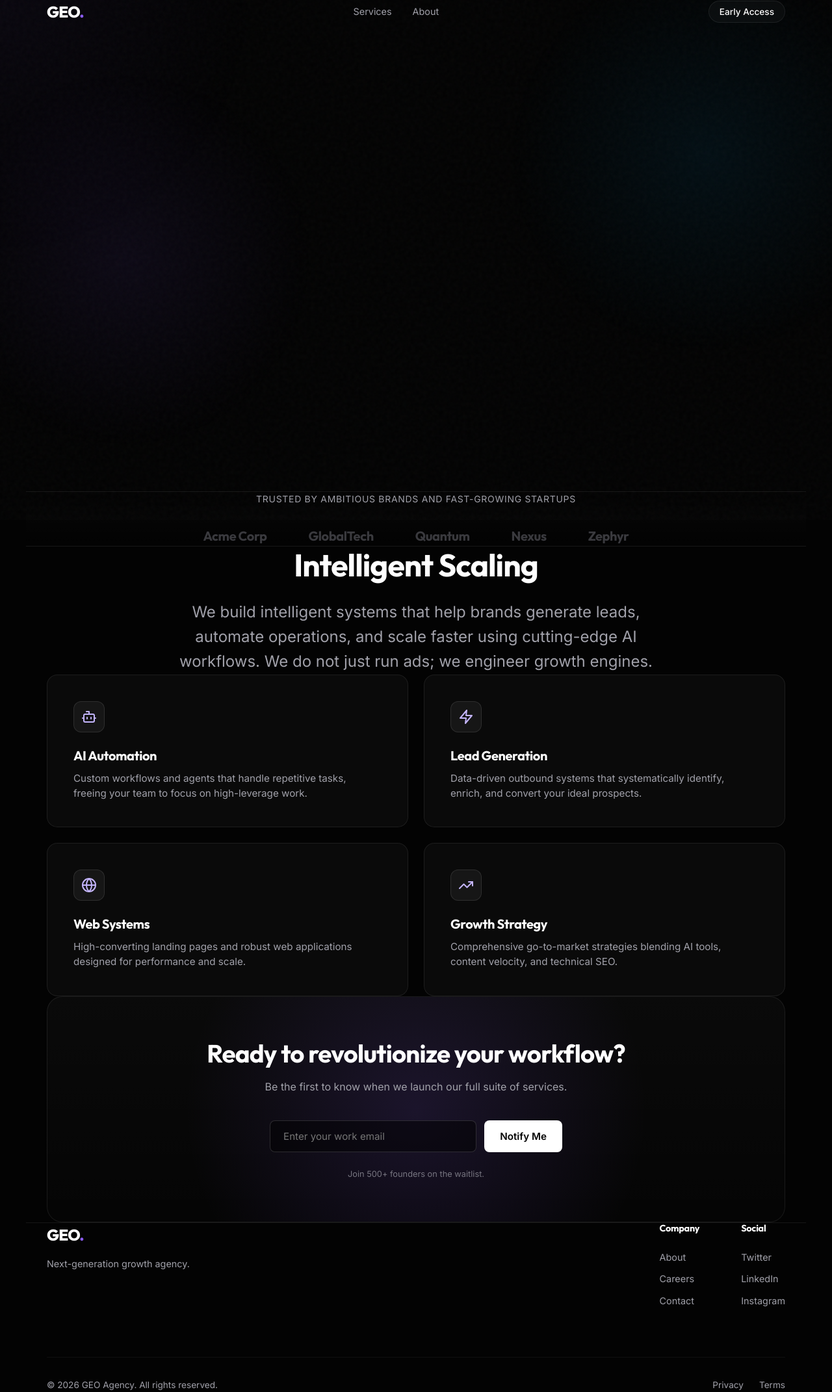
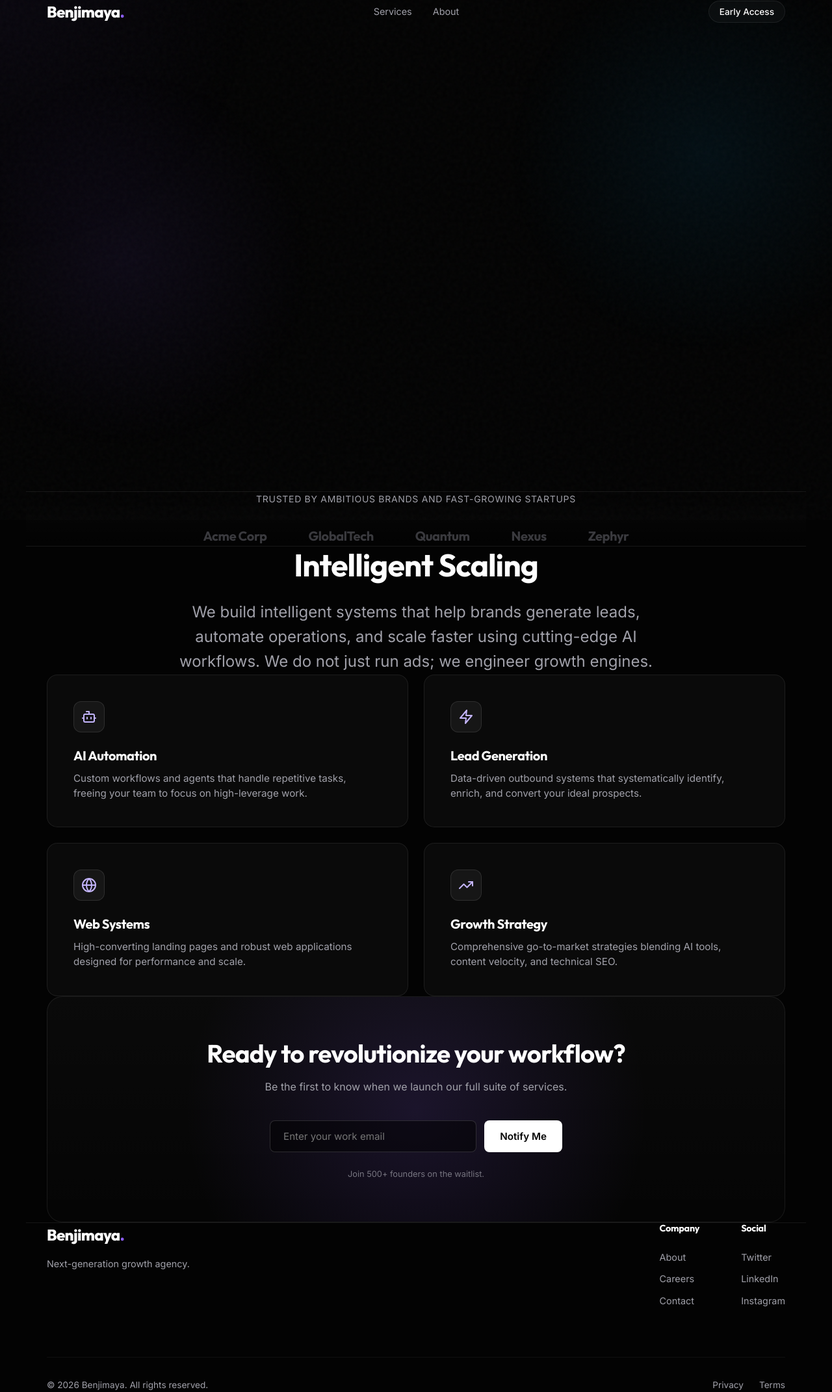
Before and after one commit to aadityasaini050707-ops/benijimaya-landing-page, a React (Vite) app: page / in a window 1280 px wide. Shown: the whole page at 65% size. Built offline with nearby package versions, Linux system fonts and the light colour scheme.

Commit message:
Update company name to Benjimaya

```diff
--- a/index.html
+++ b/index.html
@@ -4,7 +4,7 @@
     <meta charset="UTF-8" />
     <link rel="icon" type="image/svg+xml" href="/vite.svg" />
     <meta name="viewport" content="width=device-width, initial-scale=1.0" />
-    <title>GEO Agency - The Future of Client Acquisition</title>
+    <title>Benjimaya - The Future of Client Acquisition</title>
     <link rel="preconnect" href="https://fonts.googleapis.com">
     <link rel="preconnect" href="https://fonts.gstatic.com" crossorigin>
     <link href="https://fonts.googleapis.com/css2?family=Inter:wght@300;400;500;600;700;800&family=Outfit:wght@300;400;500;600;700;800&display=swap" rel="stylesheet">
--- a/src/App.jsx
+++ b/src/App.jsx
@@ -48,7 +48,7 @@ export default function App() {
 
       {/* Navigation */}
       <nav className="navbar container">
-        <div className="logo">GEO<span className="logo-accent">.</span></div>
+        <div className="logo">Benjimaya<span className="logo-accent">.</span></div>
         <div className="nav-links">
           <a href="#services">Services</a>
           <a href="#about">About</a>
@@ -193,7 +193,7 @@ export default function App() {
       <footer className="footer container">
         <div className="footer-top">
           <div className="footer-brand">
-            <div className="logo">GEO<span className="logo-accent">.</span></div>
+            <div className="logo">Benjimaya<span className="logo-accent">.</span></div>
             <p className="footer-desc">Next-generation growth agency.</p>
           </div>
           <div className="footer-links">
@@ -212,7 +212,7 @@ export default function App() {
           </div>
         </div>
         <div className="footer-bottom">
-          <p>© 2026 GEO Agency. All rights reserved.</p>
+          <p>© 2026 Benjimaya. All rights reserved.</p>
           <div className="legal-links">
             <a href="#">Privacy</a>
             <a href="#">Terms</a>
```
